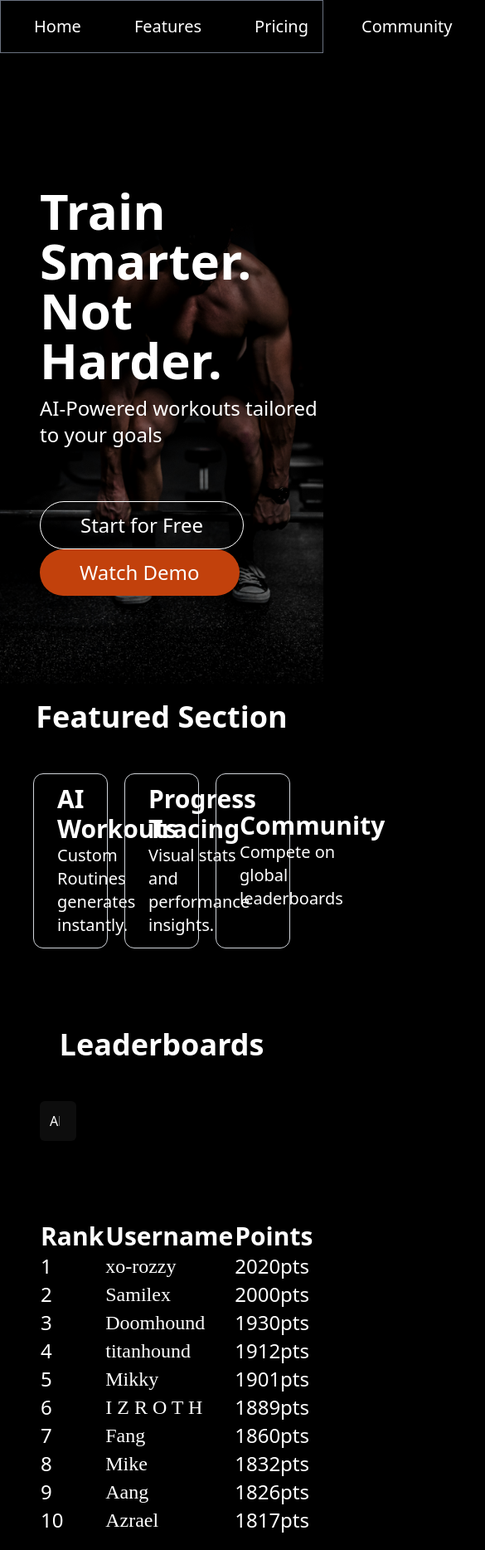
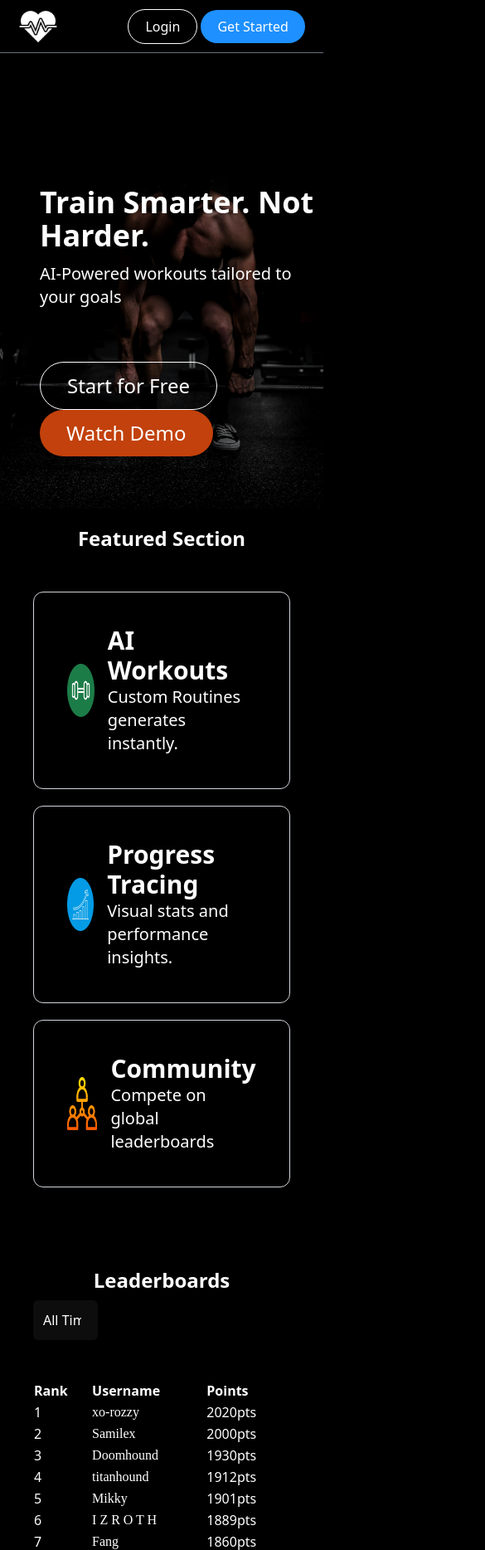
Before and after one commit to xo-rose/PULSEFIT, a plain HTML site: page index.html in a window 390 px wide. Shown: the top 1868 px of the page at 83% size, 585 px wide, since content can reach past the window. Drawn offline with nearby package versions, Linux system fonts and the light colour scheme; a web font is replaced by a local one.

Commit message:
Updated UI

```diff
--- a/index.html
+++ b/index.html
@@ -15,14 +15,14 @@
 
   <body class="bg-black cursor-default">
 
-    <nav class="flex justify-around items-center gap-10 h-16 border border-b-[1px] border-gray-500 sticky top-0 bg-black/90 bg-blend-darken">
+    <nav class="flex justify-around items-center gap-10 h-16 border-b-[1px] border-gray-500 sticky top-0 bg-black/90 bg-blend-darken">
       <!-- LOGO -->
       <div class="">
         <img src="/images/heartbeat.png" alt="" class="h-12">
       </div>
 
       <!-- NAVIGATIONS -->
-      <div class="flex gap-16 text-white text-xl">
+      <div class="md:flex gap-16 text-white text-xl hidden">
         <a href="" class="hover:text-[#FF0099]">Home</a>
         <a href="" class="hover:text-[#FF0099]">Features</a>
         <a href="" class="hover:text-[#FF0099]">Pricing</a>
@@ -30,12 +30,12 @@
       </div>
 
       <!-- BUTTON -->
-       <div class="space-x-5">
-        <button class="px-8 py-2 text-white rounded-full border border-white hover:bg-orange-700 hover:border-none">
+       <div class="md:space-x-5">
+        <button class=" md:px-8 px-5 py-2 text-white rounded-full border border-white hover:bg-orange-700 hover:border-none">
             Login
         </button>
 
-        <button class="px-10 py-2 bg-[#1E90FF] rounded-full text-white hover:bg-sky-700">
+        <button class=" px-5 md:px-10 py-2 bg-[#1E90FF] rounded-full text-white hover:bg-sky-700">
             Get Started
         </button>
       </div>
@@ -43,19 +43,19 @@
 
     <!-- HERO SECTION -->
 
-    <section class=" h-[90vh] pt-40 pl-12 bg-[url(/images/gym.jpg)] w-full bg-cover bg-center bg-black/50 bg-blend-darken">
+    <section class="h-[65vh] md:h-[90vh] pt-40 pl-12 bg-[url(/images/gym.jpg)] w-full bg-cover bg-center bg-black/50 bg-blend-darken">
 
         <div class="">
-            <h1 class="text-6xl text-white font-bold pb-3">
+            <h1 class="text-4xl md:text-6xl text-white font-bold pb-3">
                 Train Smarter. Not Harder.
             </h1>
-            <h1 class="text-2xl text-white pb-16">
+            <h1 class="text-xl md:text-2xl text-white pb-16">
                 AI-Powered workouts tailored to your goals
             </h1>
-            <button class="px-12 py-3 text-2xl text-white rounded-full border border-white mr-5 hover:bg-sky-700 hover:shadow-lg hover:shadow-blue-500/50 hover:border-none">
+            <button class="px-8 md:px-12 py-3 text-2xl text-white rounded-full border border-white mr-5 hover:bg-sky-700 hover:shadow-lg hover:shadow-blue-500/50 hover:border-none">
                 Start for Free
             </button>
-            <button class="px-12 py-3 text-2xl text-white rounded-full bg-orange-700 shadow-lg hover:shadow-orange-700/50 ">
+            <button class="px-8 md:px-12 py-3 text-2xl text-white rounded-full bg-orange-700 shadow-lg hover:shadow-orange-700/50 ">
                 Watch Demo
             </button>
 
@@ -65,14 +65,14 @@
     </section>
 
     <!-- FEATURE SECTION -->
-            <h1 class="text-4xl text-white text-center mt-5 font-bold">
+            <h1 class="text-2xl md:text-4xl text-white text-center mt-5 font-bold">
                 Featured Section
             </h1>
 
-    <section class="grid grid-cols-3 px-10 mt-12 mb-24 gap-5 h-[25vh] ">
+    <section class="grid md:grid-cols-3 px-10 mt-12 mb-24 gap-5 md:h-[25vh] ">
 
         <!-- CARD 1 -->
-        <div class="border border-gray-300 rounded-xl flex items-center p-3 gap-4 cursor-pointer hover:transition-all hover:scale-[1.07] shadow-xl hover:shadow-green-900/50">
+        <div class="border border-gray-300 rounded-xl flex items-center p-10 md:p-3 gap-4 cursor-pointer hover:transition-all hover:scale-[1.07] shadow-xl hover:shadow-green-900/50">
             <div>
                 <img src="/images/dumbell.png" alt="" class="h-16">
             </div>
@@ -87,7 +87,7 @@
         </div>
 
         <!-- CARD 2  -->
-        <div class="border border-gray-300 rounded-xl flex items-center p-3 gap-4 cursor-pointer hover:transition-all hover:scale-[1.07] shadow-xl hover:shadow-blue-500/50">
+        <div class="border border-gray-300 rounded-xl flex items-center p-10 md:p-3 gap-4 cursor-pointer hover:transition-all hover:scale-[1.07] shadow-xl hover:shadow-blue-500/50">
             <div>
                 <img src="/images/growth.png" alt="" class="h-16">
             </div>
@@ -102,7 +102,7 @@
         </div>
 
         <!-- CARD 3 -->
-        <div class="border border-gray-300 rounded-xl flex items-center p-3 gap-4 cursor-pointer hover:transition-all hover:scale-[1.07] shadow-xl hover:shadow-orange-500/50">
+        <div class="border border-gray-300 rounded-xl flex items-center p-10 md:p-3 gap-4 cursor-pointer hover:transition-all hover:scale-[1.07] shadow-xl hover:shadow-orange-500/50">
             <div>
                 <img src="/images/connection.png" alt="" class="h-16">
             </div>
@@ -119,13 +119,13 @@
 
 
     <!-- LEADERBOARD SECTION -->
-     <h1 class="text-4xl text-white text-center mt-5 font-bold">
+     <h1 class="text-2xl md:text-4xl text-white text-center mt-5 font-bold">
         Leaderboards
      </h1>
-    <section class="h-screen m-12 ">
+    <section class="h-screen md:m-12 mx-10 ">
 
-        <div class="mt-2 grid grid-cols-1 w-[15%] pb-24 palce-items-center">
-            <select id="leaderboard" name="Leaderboard" autocomplete="leaderboard-time" class="col-start-1 row-start-1  appearance-none rounded-md bg-white/5 py-3 pr-5 pl-3 *:text-2xl text-white *:bg-gray-900 sm:text-sm/6">
+        <div class="mt-2 grid grid-cols-1 w-[25%] md:w-[15%] md:pb-24 pb-12">
+            <select id="leaderboard" name="Leaderboard" autocomplete="leaderboard-time" class="col-start-1 row-start-1  appearance-none rounded-md bg-white/5 py-3 pr-5 pl-3 md:*:text-2xl text-white *:bg-gray-900 sm:text-sm/6">
               <option>All Time</option>
               <option>Weekly</option>
               <option>Monthly</option>
@@ -133,8 +133,8 @@
          </div>
 
         <div>
-            <table class="text-white w-full text-2xl">
-                    <tr class="text-left text-3xl">
+            <table class="text-white w-full md:text-2xl">
+                    <tr class="text-left md:text-3xl">
                         <th>Rank</th>
                         <th>Username</th>
                         <th>Points</th>
@@ -198,10 +198,10 @@
 
 
     <!-- PRICING SECTION -->
-     <h1 class="text-4xl text-white text-center font-bold">
+     <h1 class="text-2xl md:text-4xl text-white text-center font-bold">
         Membership Plan
      </h1>
-    <section class="grid grid-cols-3 w-full h-[150vh] place-items-center">
+    <section class="grid md:grid-cols-3 md:w-full md:h-[150vh] place-items-center gap-10 my-10">
         <!-- BASIC -->
         <div class="h-[35rem] rounded-xl flex flex-col text-white p-5 border border-gray-500 shadow-lg shadow-green-500">
             <h1 class="text-2xl pb-5">
@@ -391,7 +391,7 @@
 
     <!-- NEWSLETTER SECTION -->
     <section class= "justify-center flex mb-20">
-         <div class="border border-gray-300 rounded-xl flex items-center px-10 py-5 gap-4 w-[55%] h-[35%] shadow-lg shadow-blue-500">
+         <div class="border border-gray-300 rounded-xl flex items-center px-10 py-5 gap-4 md:w-[55%] h-[35%] shadow-lg shadow-blue-500">
             <div class="w-full">
                 <h1 class="text-white text-3xl font-bold">
                 Join 10,000+ athletes leveling up
@@ -410,20 +410,20 @@
     <!-- FOOTER SECTION -->
     <footer class="text-white h-24 flex justify-between items-center px-12 border-t-[1px] border-gray-500">
 
-        <div class="flex gap-10 text-xl">
+        <div class="flex gap-5 md:gap-10 md:text-xl">
             <a href="" class="hover:text-blue-500/50">About</a>
             <a href="" class="hover:text-green-500/50">Contact</a>
             <a href="" class="hover:text-orange-500/50">Privacy</a>
         </div>
 
-        <div class="flex gap-10 ">
-            <img src="/images/facebook (2).png" alt="" class="h-10 cursor-pointer">
-            <img src="/images/instagram (2).png" alt="" class="h-10 cursor-pointer">
-            <img src="/images/whatsapp.png" alt="" class="h-10 cursor-pointer">
+        <div class="flex md:gap-10 gap-5 ">
+            <img src="/images/facebook (2).png" alt="" class="h-5 md:h-10 cursor-pointer">
+            <img src="/images/instagram (2).png" alt="" class="h-5 md:h-10 cursor-pointer">
+            <img src="/images/whatsapp.png" alt="" class="h-5 md:h-10 cursor-pointer">
         </div>
 
         <div>
-            <p class="text-xl text-gray-700">
+            <p class="md:text-xl text-gray-700">
                © Pulsefit 2026
             </p>
         </div>
```
